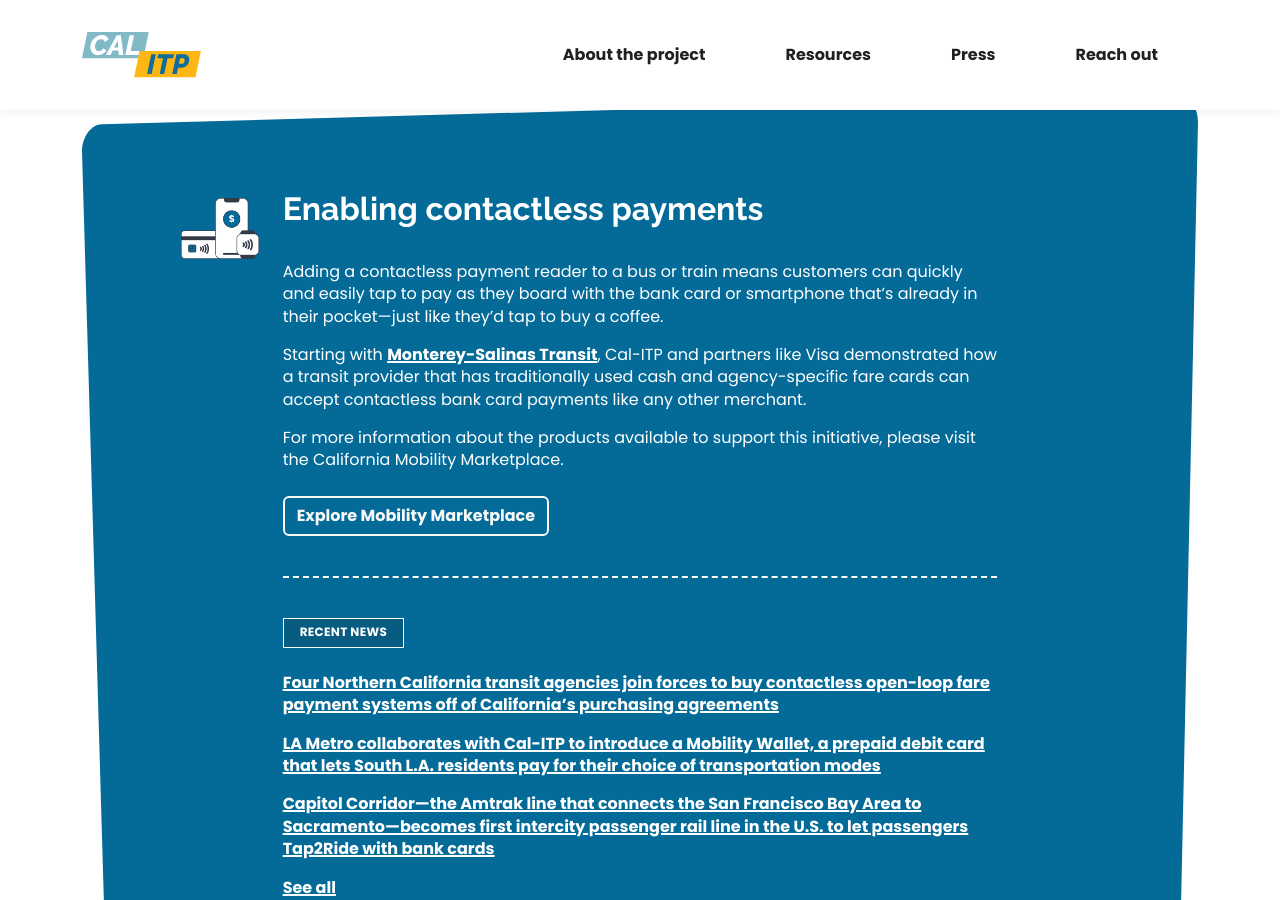
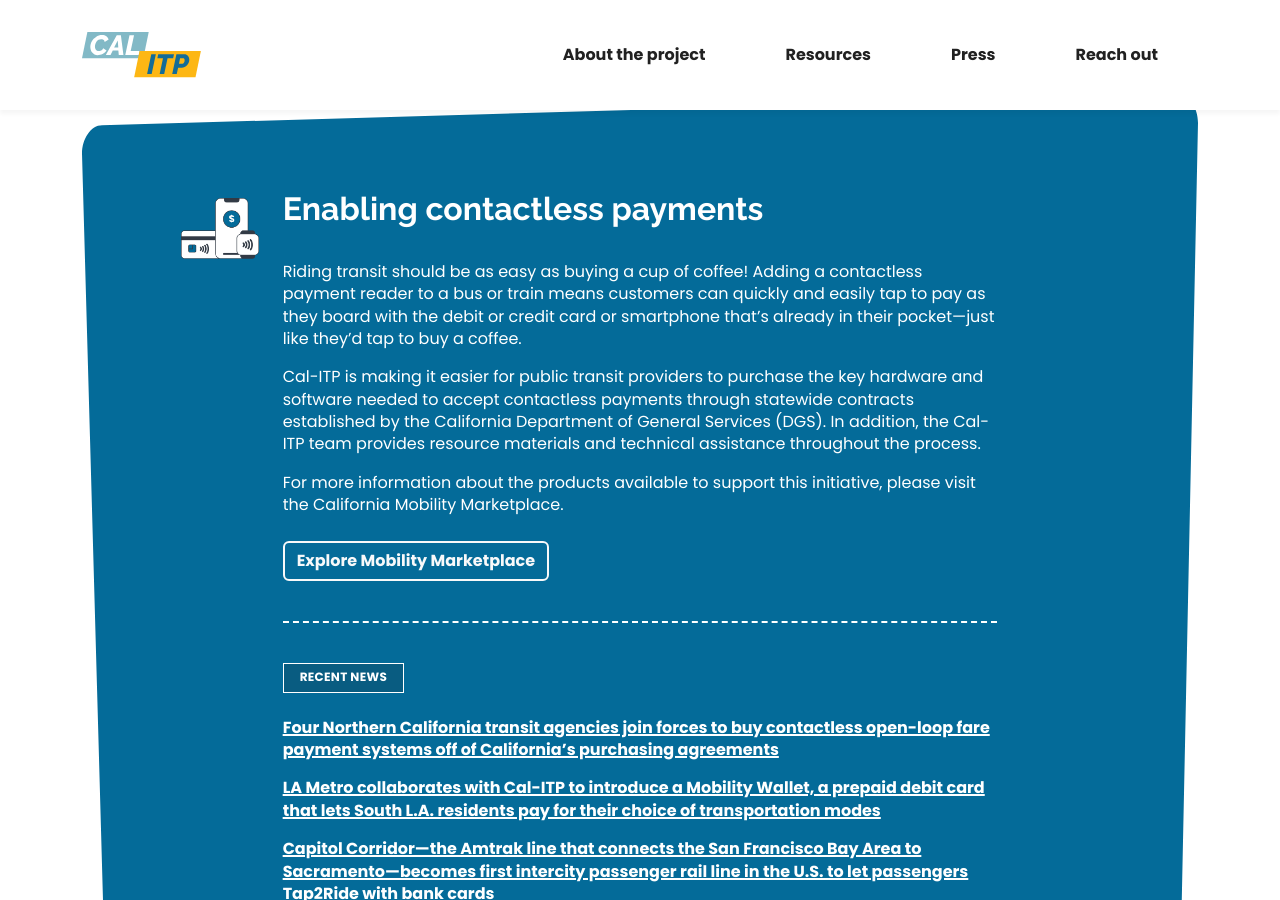
Before and after one commit to cal-itp/calitp.org, a Jekyll site: the page built from src/index.html, in a window 1280 px wide and 900 px high, scrolled down 2105 px. Built offline with Jekyll 4.4.1, drawn with Linux system fonts in a browser that asks for light colours.

Commit message:
fix(initiatives): update copy

```diff
--- a/src/_data/initiatives.yml
+++ b/src/_data/initiatives.yml
@@ -9,13 +9,8 @@
       mobile wallet on a smartphone, and a mobile wallet on a smartwatch"
     width: "78"
   paragraphs:
-    - "Adding a contactless payment reader to a bus or train means customers can quickly
-      and easily tap to pay as they board with the bank card or smartphone that’s already
-      in their pocket—just like they’d tap to buy a coffee."
-    - "Starting with <a class='text-white' href='https://mst.org/news_items/monterey-salinas-transit-announces-launch-of-contactless-fare-payment-demonstration' rel='noreferrer'
-      target='_blank'>Monterey-Salinas Transit</a>, Cal-ITP and partners like Visa
-      demonstrated how a transit provider that has traditionally used cash and agency-specific
-      fare cards can accept contactless bank card payments like any other merchant. "
+    - "Riding transit should be as easy as buying a cup of coffee! Adding a contactless payment reader to a bus or train means customers can quickly and easily tap to pay as they board with the debit or credit card or smartphone that’s already in their pocket—just like they’d tap to buy a coffee."
+    - "Cal-ITP is making it easier for public transit providers to purchase the key hardware and software needed to accept contactless payments through statewide contracts established by the California Department of General Services (DGS). In addition, the Cal-ITP team provides resource materials and technical assistance throughout the process."
     - "For more information about the products available to support this initiative, please visit the California Mobility Marketplace."
   button:
     text: Explore Mobility Marketplace
@@ -61,8 +56,7 @@
     - "Cal-ITP is helping transit providers remove the guesswork for riders wondering
       when the next bus or train will arrive or if they’ll make their connection by
       using the General Transit Feed Specification (GTFS)—the global standard for publishing
-      transit information. Cal-ITP developed <a class='text-white' rel='noreferrer' target='_blank' href='https://dot.ca.gov/cal-itp/california-minimum-general-transit-feed-specification-gtfs-guidelines'>California
-      Minimum GTFS Guidelines</a> and is working to ensure statewide GTFS schedule/static
+      transit information. Cal-ITP developed <a class='text-white' rel='noreferrer' target='_blank' href='https://dot.ca.gov/cal-itp/california-transit-data-guidelines'>California Transit Data Guidelines</a> and is working to ensure statewide GTFS schedule/static
       coverage and GTFS Realtime. The Cal-ITP team will support transit providers by
       assessing their systems and providing technical assistance so riders can easily
       access complete, accurate, consistent, and timely mobility data for their journey."
```
